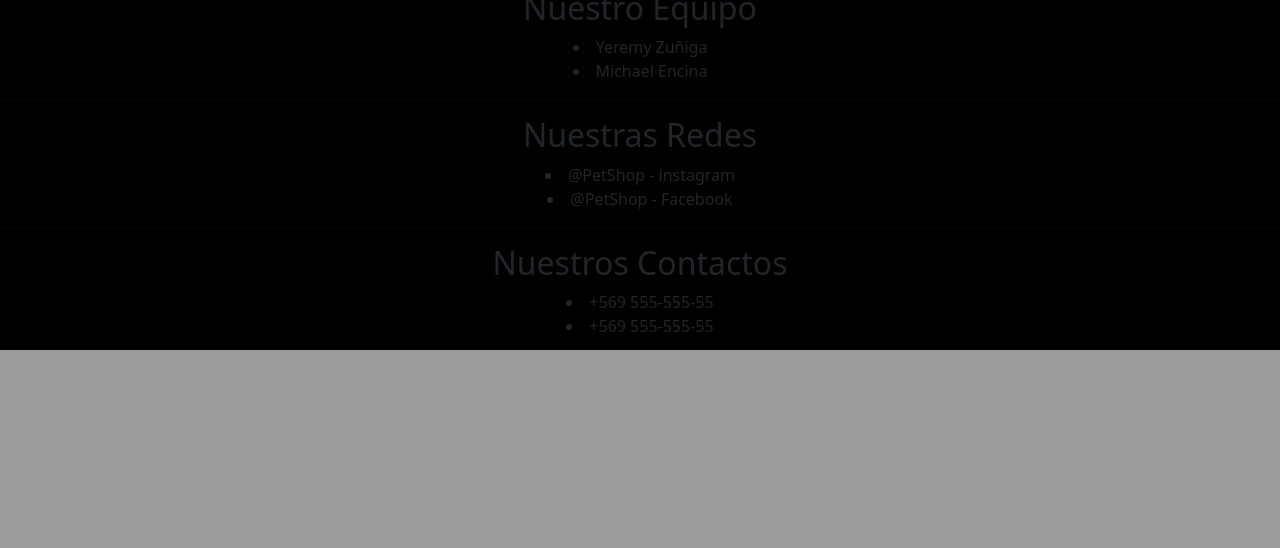
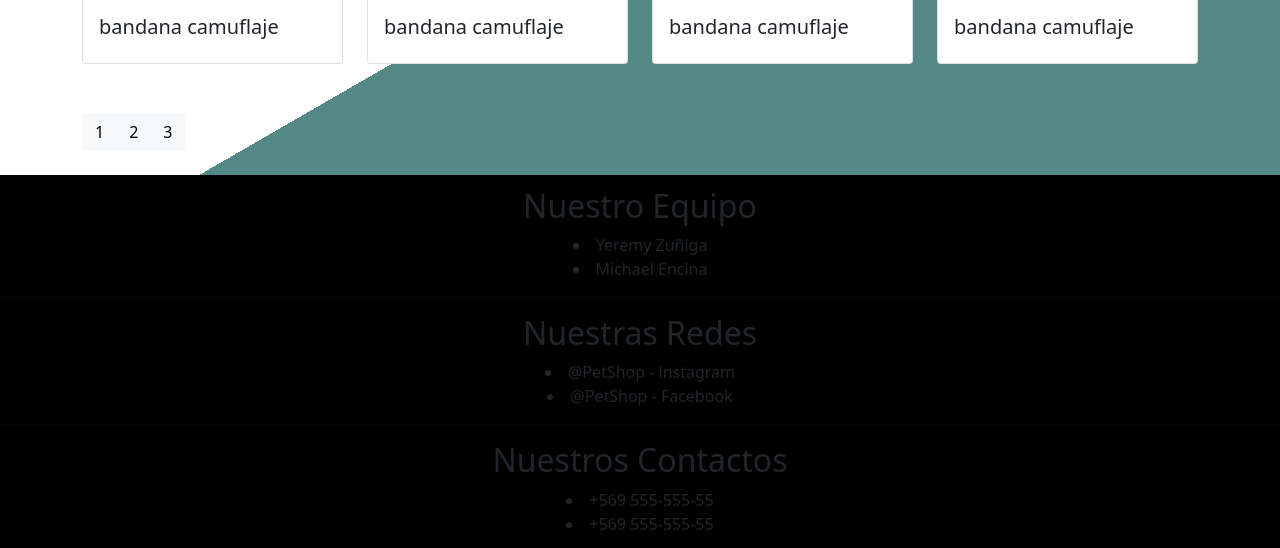
Before and after one commit to SCerulean/petshop, a Django app: page /Catalogo in a window 1280 px wide. Shown: the part 707-1255 px from the top of the page. Before the commit the page ends 1057 px from the top, so only its background shows below. Run offline with Django 3.2, Linux system fonts and the light colour scheme.

Commit message:
mejoras catalogo

```diff
--- a/core/static/core/css/home.css
+++ b/core/static/core/css/home.css
@@ -10,7 +10,7 @@ h1{
 
 body{
     min-height: 100vh;
-    background-image: linear-gradient(-10deg, rgb(83, 136, 133) 50%, white 50%);
+    background-image: linear-gradient(-30deg, rgb(83, 136, 133) 50%, white 50%);
 }
 
 footer{
@@ -23,3 +23,9 @@ footer{
 #botones{
     text-align: center;
 }
+
+#Fila1Bandanas{
+    margin-top: 12px;
+    margin-bottom: 25px;
+    padding-top: 30px;
+}
--- a/core/templates/core/CatalogoBase.html
+++ b/core/templates/core/CatalogoBase.html
@@ -60,14 +60,20 @@
 
       <!--  -->
 
+      <br>
+
+      <!--  -->
+
+      <div class="container" id="Fila1Bandanas">
+
       <div class="row row-cols-1 row-cols-md-4 g-4">
 
 
         <div class="col">
           <div class="card h-100">
-            <img src="..." class="card-img-top" alt="...">
+            <img src="https://i.pinimg.com/564x/6a/85/9e/6a859e81ee86c112bee7a4843f68a123.jpg" class="card-img-top" alt="...">
             <div class="card-body">
-              <h5 class="card-title"> </h5>
+              <h5 class="card-title"> bandana naranja </h5>
               <p class="card-text">  </p>
             </div>
           </div>
@@ -75,9 +81,9 @@
 
         <div class="col">
             <div class="card h-100">
-              <img src="..." class="card-img-top" alt="...">
+              <img src="https://i.pinimg.com/564x/41/ef/5e/41ef5e28832e5e65ecc6e3203c8008ee.jpg" class="card-img-top" alt="...">
               <div class="card-body">
-                <h5 class="card-title">  </h5>
+                <h5 class="card-title"> bandana arcoiris </h5>
                 <p class="card-text">  </p>
               </div>
             </div>
@@ -85,9 +91,9 @@
 
           <div class="col">
             <div class="card h-100">
-              <img src="..." class="card-img-top" alt="...">
+              <img src="https://i.pinimg.com/564x/91/6b/28/916b2829e94afdb9fb8538bf145edf29.jpg" class="card-img-top" alt="...">
               <div class="card-body">
-                <h5 class="card-title">  </h5>
+                <h5 class="card-title"> bandana xoxo </h5>
                 <p class="card-text">  </p>
               </div>
             </div>
@@ -95,25 +101,32 @@
 
           <div class="col">
             <div class="card h-100">
-              <img src="..." class="card-img-top" alt="...">
+              <img src="https://i.pinimg.com/564x/c7/32/f0/c732f0d643295c967ddcf10ba3c27b4a.jpg" class="card-img-top" alt="...">
               <div class="card-body">
-                <h5 class="card-title">  </h5>
+                <h5 class="card-title"> bandana camuflaje </h5>
                 <p class="card-text">  </p>
               </div>
             </div>
           </div>
 
       </div>
+      </div>
 
       <!--  -->
+
+      <hr>
+
+      <!--  -->
+
+      <div class="container" id="Fila1Bandanas">
 
       <div class="row row-cols-1 row-cols-md-4 g-4">
 
         <div class="col">
           <div class="card h-100">
-            <img src="..." class="card-img-top" alt="...">
+            <img src="https://i.pinimg.com/564x/41/ef/5e/41ef5e28832e5e65ecc6e3203c8008ee.jpg" class="card-img-top" alt="...">
             <div class="card-body">
-              <h5 class="card-title">  </h5>
+              <h5 class="card-title"> bandana camuflaje </h5>
               <p class="card-text">  </p>
             </div>
           </div>
@@ -121,9 +134,19 @@
 
         <div class="col">
             <div class="card h-100">
-              <img src="..." class="card-img-top" alt="...">
+              <img src="https://i.pinimg.com/564x/41/ef/5e/41ef5e28832e5e65ecc6e3203c8008ee.jpg" class="card-img-top" alt="...">
               <div class="card-body">
-                <h5 class="card-title">  </h5>
+                <h5 class="card-title"> bandana camuflaje </h5>
+                <p class="card-text">  </p>
+              </div>
+            </div>
+          </div>
+
+          <div class="col">
+            <div class="card h-100 ">
+              <img src="https://i.pinimg.com/564x/41/ef/5e/41ef5e28832e5e65ecc6e3203c8008ee.jpg" class="card-img-top" alt="...">
+              <div class="card-body">
+                <h5 class="card-title"> bandana camuflaje </h5>
                 <p class="card-text">  </p>
               </div>
             </div>
@@ -131,39 +154,38 @@
 
           <div class="col">
             <div class="card h-100">
-              <img src="..." class="card-img-top" alt="...">
+              <img src="https://i.pinimg.com/564x/c7/32/f0/c732f0d643295c967ddcf10ba3c27b4a.jpg" class="card-img-top" alt="...">
               <div class="card-body">
-                <h5 class="card-title">  </h5>
-                <p class="card-text">  </p>
-              </div>
-            </div>
-          </div>
-
-          <div class="col">
-            <div class="card h-100">
-              <img src="..." class="card-img-top" alt="...">
-              <div class="card-body">
-                <h5 class="card-title">  </h5>
+                <h5 class="card-title"> bandana camuflaje </h5>
                 <p class="card-text">  </p>
               </div>
             </div>
           </div>
 
       </div>
+      </div>
 
       <!--  -->
 
+      <br>
 
+      <!--  -->
 
-      <div class="container" id="botones">
-      <div class="btn-group" role="group" aria-label="Basic outlined example">
-        <button type="button" class="btn btn-outline-primary"> Pag 1 </button>
-        <button type="button" class="btn btn-outline-primary"> Pag 2 </button>
-        <button type="button" class="btn btn-outline-primary"> Pag 3 </button>
+    <div class="container" id="botones">
+      <div class="btn-toolbar" role="toolbar" aria-label="Toolbar with button groups">
+          <div class="btn-group me-2" role="group" aria-label="First group">
+            <button type="button" class="btn btn-light">1</button>
+            <button type="button" class="btn btn-light">2</button>
+            <button type="button" class="btn btn-light">3</button>
+          </div>
       </div>
-      </div>
+    </div>
 
+    <!--  -->
 
+    <br>
+
+    <!--  -->
 
 
       <!--  -->
--- a/core/templates/core/home.html
+++ b/core/templates/core/home.html
@@ -23,7 +23,10 @@
             <div class="collapse navbar-collapse" id="navbarSupportedContent">
               <ul class="navbar-nav me-auto mb-2 mb-lg-0">
                 <li class="nav-item">
-                  <a class="nav-link active" aria-current="page" href="http://127.0.0.1:8000/Inicio"> Mostrar Pagina*  </a>
+                  <a class="nav-link active" aria-current="page" href="http://127.0.0.1:8000/Inicio"> Mostrar Principal*  </a>
+                </li>
+                <li class="nav-item">
+                  <a class="nav-link active" aria-current="page" href="http://127.0.0.1:8000/Catalogo"> Mostrar Catalogo*  </a>
                 </li>
               </ul>
             </div>
```
